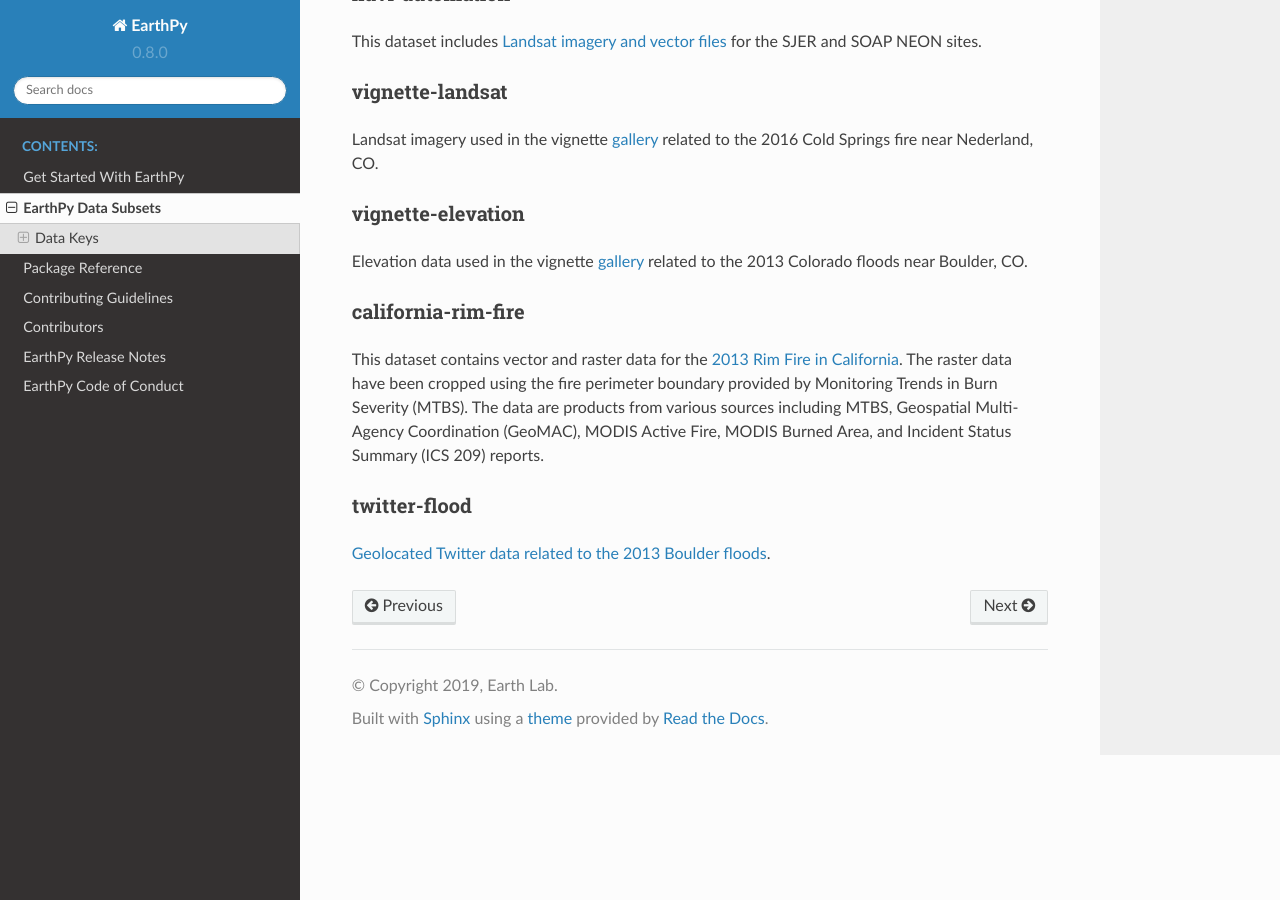
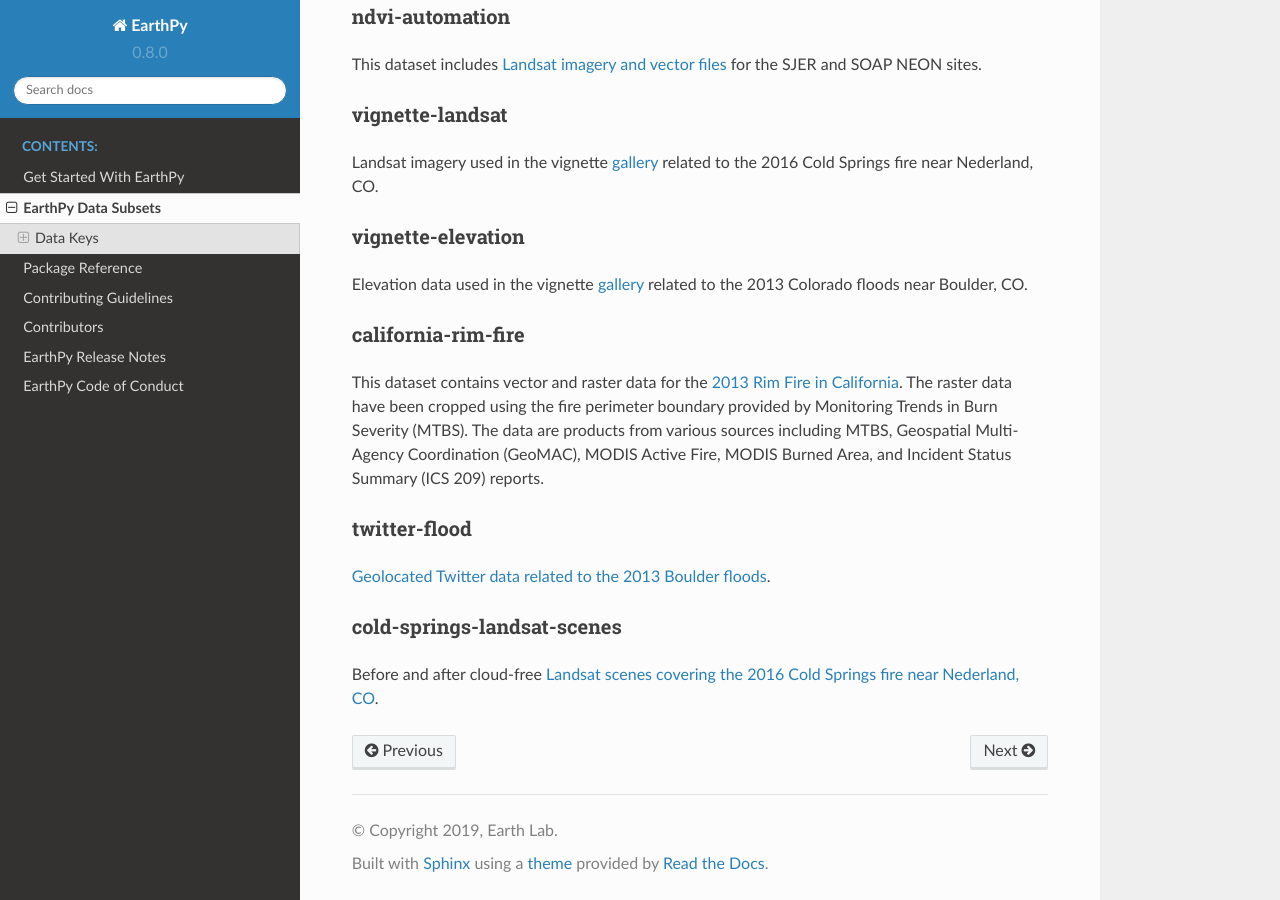
Before and after one commit to earthlab/earthpy, a Sphinx documentation site: the page built from docs/earthpy-data-subsets.rst, in a window 1280 px wide and 900 px high, scrolled down 1597 px. Built offline with Sphinx 7.4.7 and the Read the Docs theme 2.0.0, drawn with Linux system fonts in a browser that asks for light colours; pages that are not in the unit, such as notebooks, are missing from menus.

Commit message:
Adding landsat data download (#500)
* Added in new dataset to EarthPy downloads

* small formatting issue

* Update docs/earthpy-data-subsets.rst

Co-Authored-By: Leah Wasser <leah.wasser@colorado.edu>

* fixed typo

* Changelog update

Co-authored-by: Leah Wasser <leah.wasser@colorado.edu>

```diff
--- a/docs/earthpy-data-subsets.rst
+++ b/docs/earthpy-data-subsets.rst
@@ -69,6 +69,7 @@
 (provided by the USGS).
 
 cs-test-naip
+
 ------------
 
 NAIP imagery related to the 2016 Cold Springs fire near Nederland, CO.
@@ -110,3 +111,8 @@
 -------------
 
 `Geolocated Twitter data related to the 2013 Boulder floods <https://figshare.com/articles/Earth_Analytics_Python_2017_Colorado_Floods_Twitter_data/5603413>`_.
+
+cold-springs-landsat-scenes
+---------------------------
+
+Before and after cloud-free `Landsat scenes covering the 2016 Cold Springs fire near Nederland, CO <https://figshare.com/articles/Earth_Analytics_Python_HOMEWORK_Landsat_Pre_Fire_Data_Cloud_Free/6083300>`_.
--- a/docs/get-started.rst
+++ b/docs/get-started.rst
@@ -55,6 +55,6 @@
     >>> import earthpy as et
     >>> # View all available data keys
     >>> et.data.get_data()
-    Available Datasets: ['california-rim-fire', 'co-flood-extras', 'cold-springs-fire', 'cold-springs-modis-h4', 'colorado-flood', 'cs-test-landsat', 'cs-test-naip', 'ndvi-automation', 'spatial-vector-lidar', 'twitter-flood', 'vignette-elevation', 'vignette-landsat']
+    Available Datasets: ['california-rim-fire', 'co-flood-extras', 'cold-springs-fire', 'cold-springs-landsat-scenes', 'cold-springs-modis-h4', 'colorado-flood', 'cs-test-landsat', 'cs-test-naip', 'ndvi-automation', 'spatial-vector-lidar', 'twitter-flood', 'vignette-elevation', 'vignette-landsat']
     >>> # Download data subset to your `$HOME/earth-analytics/data` directory
     >>> data = et.data.get_data('cold-springs-fire', verbose=False)
```
Also changed, not shown: CHANGELOG.md (+1 -0 lines), 1 other file.
